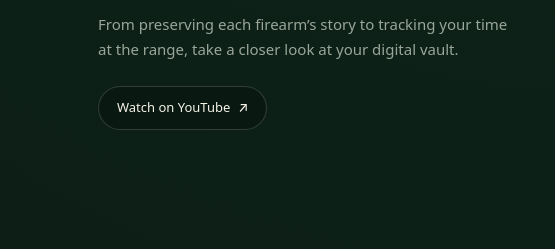
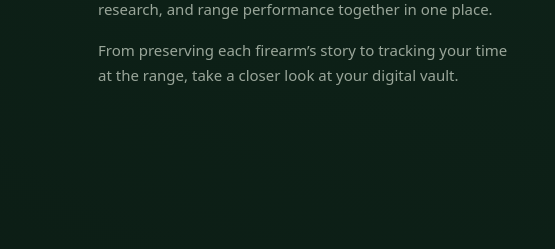
Before and after one commit to Jitendra1965/armur-landing, a plain HTML site: page index.html in a window 1280 px wide. Shown: the part 841-1090 px from the top of the page, 0-555 px from the left. Drawn offline with Linux system fonts and the light colour scheme.

Commit message:
Remove external YouTube button from video overview

```diff
--- a/assets/site.css
+++ b/assets/site.css
@@ -123,7 +123,6 @@ body.modal-open { overflow: hidden; }
 .video-overview-copy, .video-overview-player { min-width: 0; }
 .video-overview-copy .section-title { margin: 12px 0 16px; }
 .video-overview-copy p { color: var(--text-muted); font-size: 15px; line-height: 1.7; }
-.video-overview-copy .btn { margin-top: 8px; }
 .video-overview-player { aspect-ratio: 16 / 9; overflow: hidden; border: 1px solid rgba(199,161,90,.35); border-radius: 16px; background: #07100b; }
 .video-overview-player iframe { display: block; width: 100%; height: 100%; border: 0; }
 @media (max-width: 600px) { .video-overview { grid-template-columns: minmax(0,1fr); } }
--- a/index.html
+++ b/index.html
@@ -1151,7 +1151,6 @@
         <h2 class="section-title" id="overview-title">See Armur in action.</h2>
         <p>Discover how Armur brings your collection records, gun research, and range performance together in one place.</p>
         <p>From preserving each firearm’s story to tracking your time at the range, take a closer look at your digital vault.</p>
-        <a class="btn btn-ghost" href="https://youtu.be/Kz08cnzWLNk" target="_blank" rel="noopener noreferrer">Watch on YouTube <span aria-hidden="true">↗</span><span class="press-sr-only"> (opens in a new tab)</span></a>
       </div>
       <div class="video-overview-player">
         <iframe src="https://www.youtube-nocookie.com/embed/Kz08cnzWLNk?cc_load_policy=1" title="Armur app explainer video" width="560" height="315" loading="lazy" allow="accelerometer; clipboard-write; encrypted-media; gyroscope; picture-in-picture; web-share" referrerpolicy="strict-origin-when-cross-origin" allowfullscreen></iframe>
```
